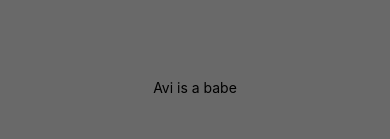
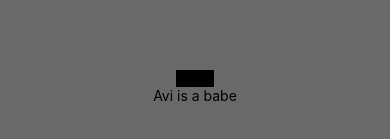
Before and after one commit to Qyrhal/Munch-App, a React Native app: screen / in a window 390 px wide. Shown: the part 335-474 px from the top of the page. Built offline with nearby package versions, Linux system fonts and the light colour scheme.

Commit message:
Update App.tsx

```diff
--- a/App.tsx
+++ b/App.tsx
@@ -5,6 +5,7 @@ export default function App() {
   return (
     // Main Viewing Container
     <View style={styles.container}>
+      <Text style={styles.header}>Yo Yo</Text>
       <Text>Avi is a babe</Text>
       <StatusBar style="auto" />
     </View>
@@ -18,4 +19,11 @@ const styles = StyleSheet.create({
     alignItems: 'center',
     justifyContent: 'center',
   },
+
+  header: {
+    backgroundColor: '#000',
+    margin: 0,
+    position: 'relative',
+    top: 0,
+  },
 });
```
